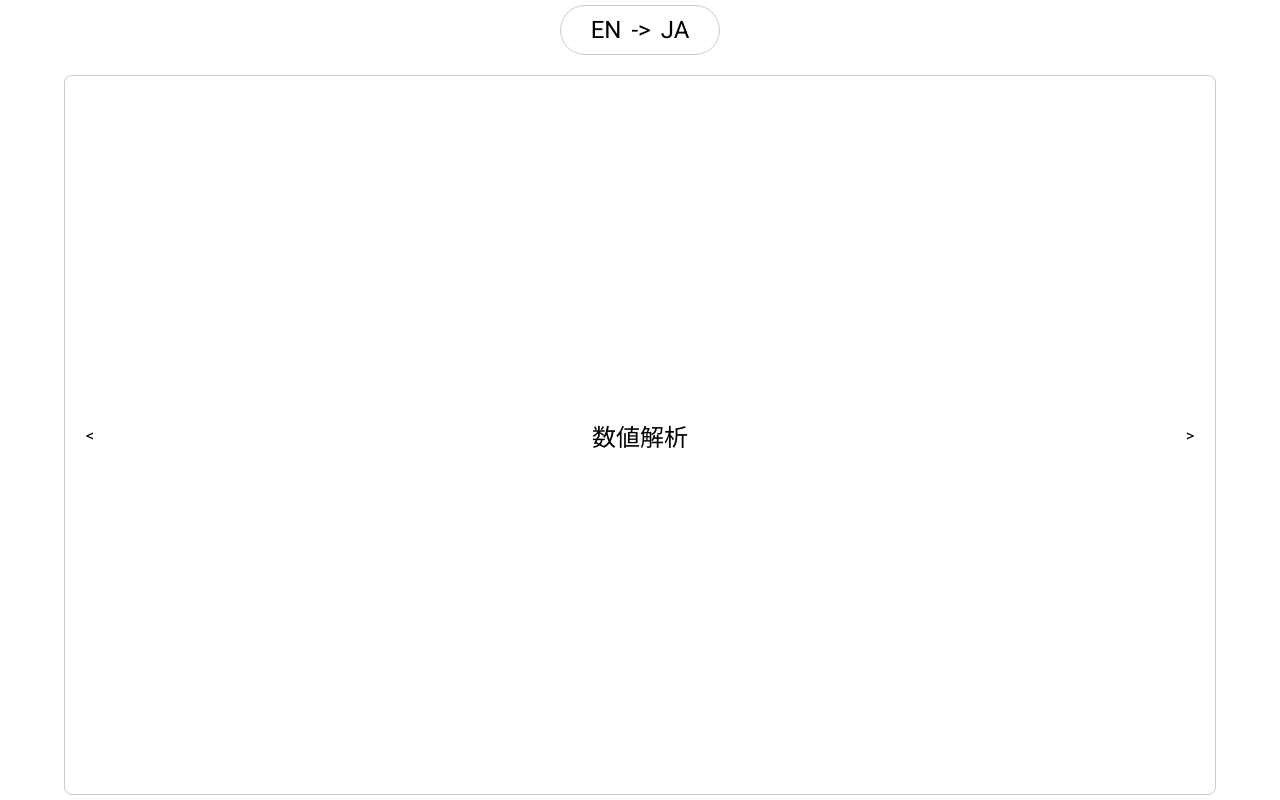
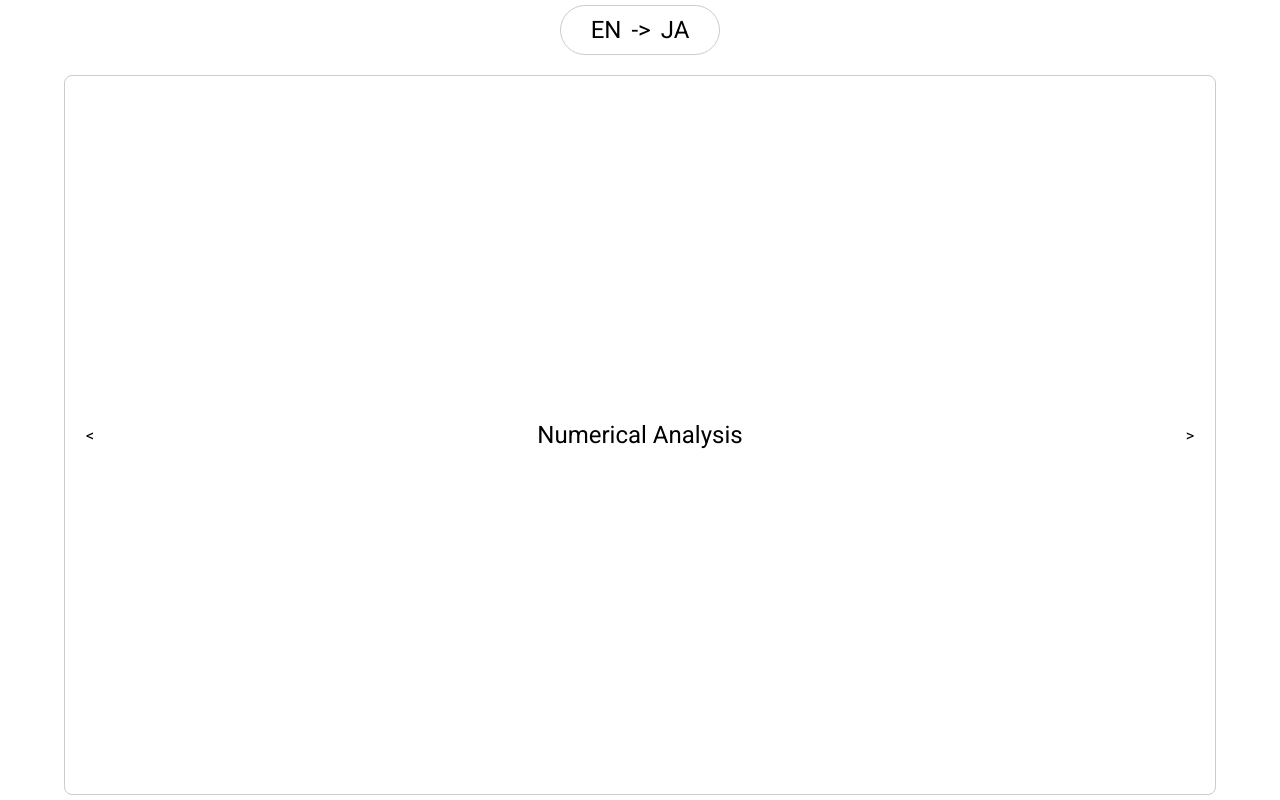
Before and after one commit to clagon/tangochou, a Vue app: page / in a window 1280 px wide. Built offline with nearby package versions, Linux system fonts and the light colour scheme.

Commit message:
fix mode issue

```diff
--- a/src/components/tangoContent.vue
+++ b/src/components/tangoContent.vue
@@ -62,7 +62,7 @@ const counterStore = useCounterStore();
 	transform: translateY(-50%);
 	width: 50px;
 	height: 150px;
-	border-radius: 50%;
+	user-select: none;
 }
 .next:hover {
 	background-color: #ccc;
--- a/src/stores/counter.js
+++ b/src/stores/counter.js
@@ -4,10 +4,10 @@ import { ref, watch } from "vue";
 export const useCounterStore = defineStore("counter", () => {
 	const index = ref(0);
 	const isDefaultLangJA = ref(true);
-	const isJA = ref(true);
+	const isJA = ref(false);
 	const length = ref(1000);
 	function next() {
-		isJA.value = isDefaultLangJA.value;
+		isJA.value = !isDefaultLangJA.value;
 		index.value++;
 		if (index.value > length.value - 1) {
 			index.value = length.value - 1;
@@ -17,7 +17,7 @@ export const useCounterStore = defineStore("counter", () => {
 		isJA.value = !newState;
 	});
 	function prev() {
-		isJA.value = isDefaultLangJA.value;
+		isJA.value = !isDefaultLangJA.value;
 		index.value--;
 		if (index.value < 0) {
 			index.value = 0;
```
